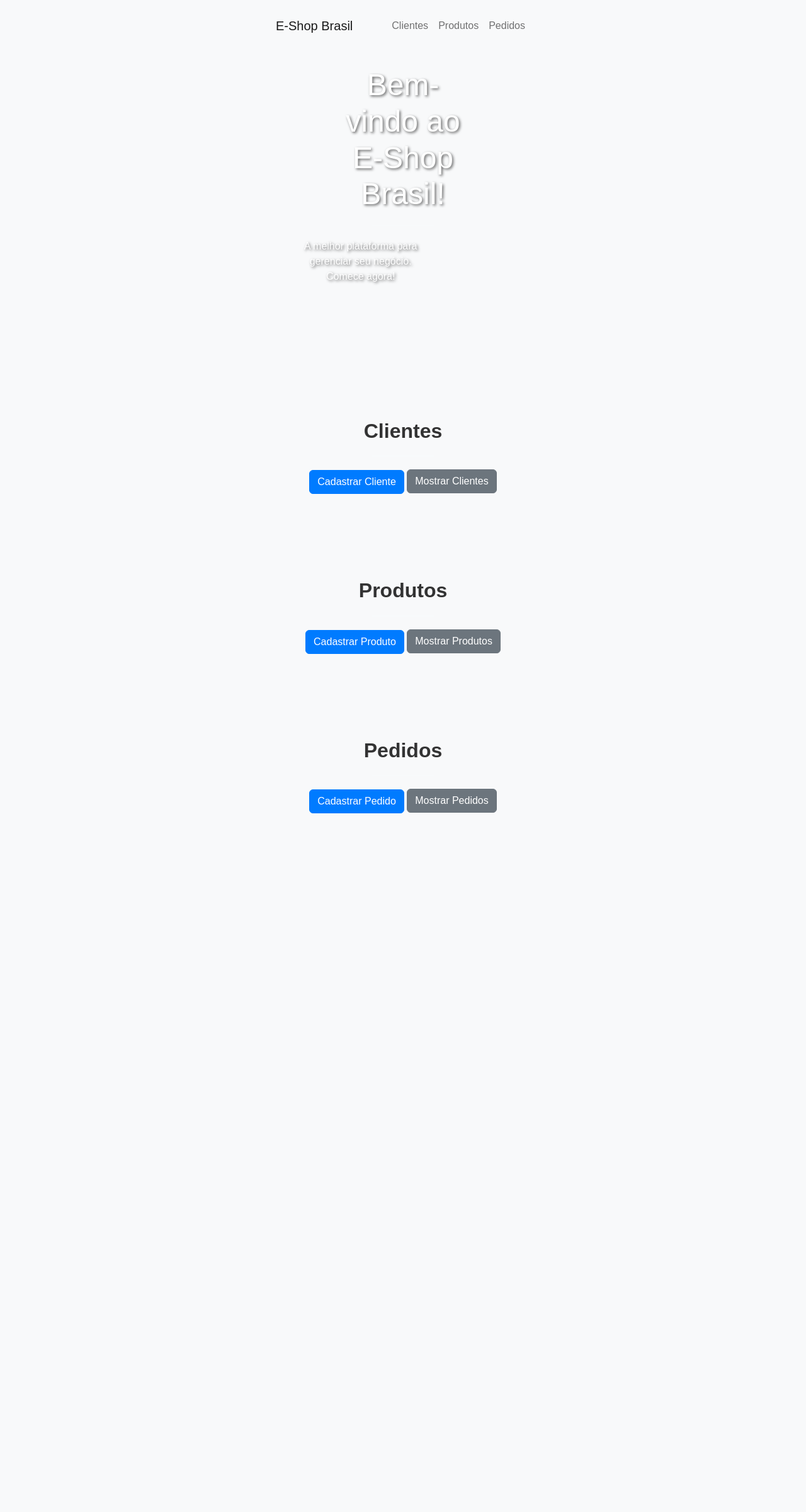
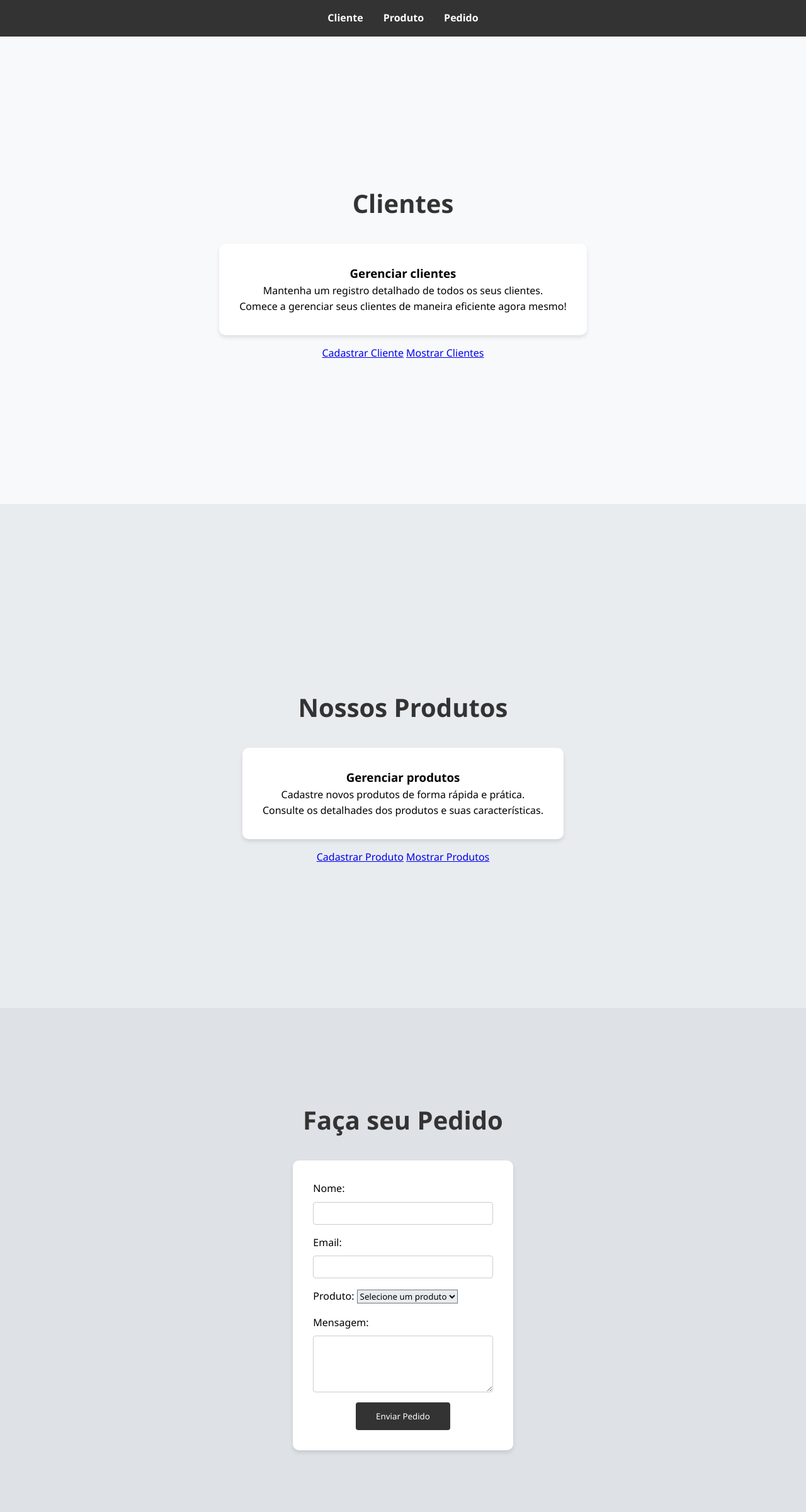
Before and after one commit to jefferson-ribeiro/cadastro_python, a Flask app: page / in a window 1280 px wide. Shown: the whole page at 63% size. Before the commit the page ends 1291 px from the top, so only its background shows below. Run offline with Flask 3, Linux system fonts and the light colour scheme.

Commit message:
conclusao clientes e produtos

```diff
--- a/ecommerce_app/app/routes.py
+++ b/ecommerce_app/app/routes.py
@@ -37,13 +37,18 @@ def submit_cliente():
 
 @app.route('/submit_produto', methods=['POST'])
 def submit_produto():
-    nome = request.form.get('name')
+    nome = request.form.get('nome')
     descricao = request.form.get('descricao')
     valor = float(request.form.get('valor'))
-    codigo = len(produtos) + 1
-    produto = Produto(codigo, nome, descricao, valor)
-    produtos.append(produto)
-    return f"Produto cadastrado com sucesso! Nome: {nome}, Descrição: {descricao}, Valor: {valor}"
+    # codigo = len(produtos) + 1
+    # produto = Produto(codigo, nome, descricao, valor)
+    # produtos.append(produto)
+    # return f"Produto cadastrado com sucesso! Nome: {nome}, Descrição: {descricao}, Valor: {valor}"
+    cursor = db.cursor()
+    cursor.execute("INSERT INTO produtos (nome, descricao, valor) VALUES (%s, %s, %s)",
+                   (nome, descricao, valor))
+    db.commit()
+    return redirect(url_for('produto'))
 
 @app.route('/submit_pedido', methods=['POST'])
 def submit_pedido():
@@ -71,6 +76,9 @@ def show_clientes():
 
 @app.route('/show_produtos')
 def show_produtos():
+    cursor = db.cursor()
+    cursor.execute("SELECT * FROM produtos")
+    produtos = cursor.fetchall()
     return render_template('produtos.html', produtos=produtos)
 
 @app.route('/show_pedidos')
--- /dev/null
+++ b/ecommerce_app/app/static/css/index/style.css
@@ -0,0 +1,130 @@
+* {
+  margin: 0;
+  padding: 0;
+  box-sizing: border-box;
+  font-family: "Segoe UI", Tahoma, Geneva, Verdana, sans-serif;
+}
+
+html {
+  scroll-behavior: smooth;
+}
+
+body {
+  line-height: 1.6;
+}
+
+nav {
+  position: fixed;
+  width: 100%;
+  background: #333;
+  padding: 1rem;
+  z-index: 1000;
+}
+
+nav ul {
+  display: flex;
+  justify-content: center;
+  gap: 2rem;
+  list-style: none;
+}
+
+nav a {
+  color: white;
+  text-decoration: none;
+  font-weight: bold;
+  transition: color 0.3s;
+}
+
+nav a:hover {
+  color: #ffd700;
+}
+
+section {
+  min-height: 100vh;
+  padding: 6rem 2rem 2rem;
+  display: flex;
+  flex-direction: column;
+  justify-content: center;
+  align-items: center;
+}
+
+#cliente {
+  background: #f8f9fa;
+}
+
+#produto {
+  background: #e9ecef;
+}
+
+#pedido {
+  background: #dee2e6;
+}
+
+.container {
+  max-width: 1200px;
+  margin: 0 auto;
+  text-align: center;
+}
+
+h2 {
+  font-size: 2.5rem;
+  margin-bottom: 2rem;
+  color: #333;
+}
+
+.card {
+  background: white;
+  padding: 2rem;
+  border-radius: 10px;
+  box-shadow: 0 4px 6px rgba(0, 0, 0, 0.1);
+  margin: 1rem;
+  transition: transform 0.3s;
+}
+
+.card:hover {
+  transform: translateY(-5px);
+}
+
+.form-group {
+  margin-bottom: 1rem;
+  text-align: left;
+}
+
+input,
+textarea {
+  width: 100%;
+  padding: 0.5rem;
+  margin-top: 0.5rem;
+  border: 1px solid #ccc;
+  border-radius: 4px;
+}
+
+button {
+  background: #333;
+  color: white;
+  padding: 0.8rem 2rem;
+  border: none;
+  border-radius: 4px;
+  cursor: pointer;
+  transition: background 0.3s;
+}
+
+button:hover {
+  background: #555;
+}
+
+@media (max-width: 768px) {
+  nav ul {
+    flex-direction: column;
+    align-items: center;
+    gap: 1rem;
+  }
+
+  h2 {
+    font-size: 2rem;
+  }
+
+  .card {
+    margin: 1rem 0;
+  }
+}
--- a/ecommerce_app/app/static/css/styles.css
+++ /dev/null
@@ -1,120 +0,0 @@
-/* styles.css */
-
-body {
-  background-color: #f8f9fa;
-  font-family: "Arial", sans-serif;
-  /* padding-top: 5px; /* Ajuste conforme necessário */
-}
-
-header.masthead {
-  position: relative;
-  width: 100%;
-  min-height: 75vh;
-  /* background: url("/ecommerce_app/app/static/assets/img/bg-masthead.jpg")
-    no-repeat center center; */
-  background-size: cover;
-  display: flex;
-  align-items: center;
-  justify-content: center;
-  color: white;
-  text-shadow: 2px 2px 4px rgba(0, 0, 0, 0.6);
-}
-
-header.masthead h1 {
-  font-size: 3rem;
-}
-
-
-/* Adiciona padding-top nas seções */
-section {
-  padding: 60px 0;
-  scroll-margin-top: 70px; /* Compensa a altura da navbar */
-}
-
-.divider {
-  border-top: 2px solid #f8f9fa;
-  width: 100px;
-  margin: 20px auto;
-}
-
-.container {
-  max-width: 500px;
-  margin-top: 5px;
-}
-
-/* Adicionando um novo container maior para as tabelas */
-.container-table {
-  max-width: 900px;
-  margin-top: 50px;
-  margin-left: auto;
-  margin-right: auto;
-}
-
-h2 {
-  color: #333;
-  font-size: 2rem;
-  font-weight: bold;
-}
-
-.form-label {
-  color: #555;
-}
-
-.form-control {
-  border: 2px solid #ddd;
-  border-radius: 5px;
-}
-
-.form-control:focus {
-  border-color: #007bff;
-  box-shadow: 0 0 5px rgba(0, 123, 255, 0.5);
-}
-
-.btn-primary {
-  background-color: #007bff;
-  border-color: #007bff;
-  transition: background-color 0.3s, border-color 0.3s;
-  margin-bottom: 10px;
-}
-
-.btn-primary:hover {
-  background-color: #0056b3;
-  border-color: #004085;
-}
-
-/* Novos estilos para a tabela */
-.table {
-  background-color: #ffffff;
-  border-radius: 5px;
-  overflow: hidden;
-  box-shadow: 0 0 10px rgba(0, 0, 0, 0.1);
-}
-
-.table thead {
-  background-color: #007bff;
-  color: #ffffff;
-}
-
-.table th,
-.table td {
-  text-align: center;
-  vertical-align: middle;
-}
-
-.table-hover tbody tr:hover {
-  background-color: #f1f1f1;
-}
-
-.btn-secondary {
-  background-color: #6c757d;
-  border-color: #6c757d;
-  margin-bottom: 10px;
-}
-
-/* Estilos Responsivos para a Tabela */
-@media (max-width: 768px) {
-  .table-responsive {
-    overflow-x: auto;
-    -webkit-overflow-scrolling: touch;
-  }
-}
--- a/ecommerce_app/app/static/js/scripts.js
+++ b/ecommerce_app/app/static/js/scripts.js
@@ -30,3 +30,27 @@ document.querySelectorAll("a.nav-link").forEach((anchor) => {
       .scrollIntoView({ behavior: "smooth" });
   });
 });
+
+document.getElementById("pedidoForm").addEventListener("submit", function (e) {
+  e.preventDefault();
+  const nome = document.getElementById("nome").value;
+  const email = document.getElementById("email").value;
+  const produto = document.getElementById("produto").value;
+  const mensagem = document.getElementById("mensagem").value;
+
+  // Aqui você pode adicionar a lógica para enviar o pedido
+  alert(
+    `Pedido recebido!\nNome: ${nome}\nEmail: ${email}\nProduto: ${produto}\nMensagem: ${mensagem}`
+  );
+  this.reset();
+});
+
+// Smooth scroll para links da navegação
+document.querySelectorAll("nav a").forEach((anchor) => {
+  anchor.addEventListener("click", function (e) {
+    e.preventDefault();
+    const targetId = this.getAttribute("href");
+    const targetSection = document.querySelector(targetId);
+    targetSection.scrollIntoView({ behavior: "smooth" });
+  });
+});
--- a/ecommerce_app/app/templates/cliente_form.html
+++ b/ecommerce_app/app/templates/cliente_form.html
@@ -28,7 +28,7 @@
 </head>
 
 <body>
-	<div id="booking" class="section">
+	<div id="booking_cli" class="section">
 		<div class="section-center">
 			<div class="container">
 				<div class="row">
--- a/ecommerce_app/app/templates/index.html
+++ b/ecommerce_app/app/templates/index.html
@@ -1,89 +1,83 @@
-<!DOCTYPE html>
-<html lang="pt-br">
+<html>
 
 <head>
+  <base href="." />
   <meta charset="UTF-8">
   <meta name="viewport" content="width=device-width, initial-scale=1.0">
   <title>E-Shop Brasil</title>
-    <!-- Bootstrap CSS -->
-    <link href="https://cdn.jsdelivr.net/npm/bootstrap@5.2.3/dist/css/bootstrap.min.css" rel="stylesheet">
   <!-- Seu CSS personalizado -->
-    <link rel="stylesheet" href="{{ url_for('static', filename='css/styles.css') }}">
+  <link rel="stylesheet" href="{{ url_for('static', filename='css/index/style.css') }}">
 </head>
 
-<body id="page-top">
-    <!-- Navigation -->
-    <nav class="navbar navbar-expand-lg navbar-light fixed-top py-3" id="mainNav">
-        <div class="container px-4 px-lg-5">
-            <a class="navbar-brand" href="#page-top">E-Shop Brasil</a>
-            <button class="navbar-toggler navbar-toggler-right" type="button" data-bs-toggle="collapse"
-                data-bs-target="#navbarResponsive" aria-controls="navbarResponsive" aria-expanded="false"
-                aria-label="Toggle navigation"><span class="navbar-toggler-icon"></span></button>
-            <div class="collapse navbar-collapse" id="navbarResponsive">
-                <ul class="navbar-nav ms-auto my-2 my-lg-0">
-                    <li class="nav-item"><a class="nav-link" href="#clientes">Clientes</a></li>
-                    <li class="nav-item"><a class="nav-link" href="#produtos">Produtos</a></li>
-                    <li class="nav-item"><a class="nav-link" href="#pedidos">Pedidos</a></li>
+<body>
+  <nav>
+    <ul>
+      <li><a href="#cliente">Cliente</a></li>
+      <li><a href="#produto">Produto</a></li>
+      <li><a href="#pedido">Pedido</a></li>
     </ul>
+  </nav>
+
+  <section id="cliente">
+    <div class="container">
+      <h2>Clientes</h2>
+      <div class="card">
+        <h3>Gerenciar clientes</h3>
+        <p>Mantenha um registro detalhado de todos os seus clientes.</p>
+        <p>Comece a gerenciar seus clientes de maneira eficiente agora mesmo!</p>
       </div>
-        </div>
-    </nav>
-    <!-- Masthead -->
-    <header class="masthead">
-        <div class="container px-4 px-lg-5 h-100 d-flex align-items-center justify-content-center">
-            <div class="row gx-4 gx-lg-5 text-center w-100">
-                <div class="col-lg-8 mx-auto">
-                    <h1 class="text-white font-weight-bold">Bem-vindo ao E-Shop Brasil!</h1>
-                    <hr class="divider" />
-                </div>
-                <div class="col-lg-8 align-self-baseline">
-                    <p class="text-white-75 mb-5">A melhor plataforma para gerenciar seu negócio. Comece agora!</p>
-                </div>
-            </div>
-        </div>
-    </header>
-    <!-- Sections -->
-    <!-- Seção Clientes -->
-    <section id="clientes">
-        <div class="container">
-            <h2 class="text-center mt-0">Clientes</h2>
-            <hr class="divider" />
       <div class="text-center">
         <a href="/cliente" class="btn btn-primary mb-2">Cadastrar Cliente</a>
         <a href="/show_clientes" class="btn btn-secondary">Mostrar Clientes</a>
       </div>
     </div>
+    </div>
   </section>
 
-    <!-- Seção Produtos -->
-    <section id="produtos">
+  <section id="produto">
     <div class="container">
-            <h2 class="text-center mt-0">Produtos</h2>
-            <hr class="divider" />
+      <h2>Nossos Produtos</h2>
+      <div class="card">
+        <h3>Gerenciar produtos</h3>
+        <p>Cadastre novos produtos de forma rápida e prática.</p>
+        <p>Consulte os detalhades dos produtos e suas características.</p>
+      </div>
       <div class="text-center">
         <a href="/produto" class="btn btn-primary mb-2">Cadastrar Produto</a>
         <a href="/show_produtos" class="btn btn-secondary">Mostrar Produtos</a>
       </div>
-        </div>
   </section>
 
-    <!-- Seção Pedidos -->
-    <section id="pedidos">
+  <section id="pedido">
     <div class="container">
-            <h2 class="text-center mt-0">Pedidos</h2>
-            <hr class="divider" />
-            <div class="text-center">
-                <a href="/pedido" class="btn btn-primary mb-2">Cadastrar Pedido</a>
-                <a href="/show_pedidos" class="btn btn-secondary">Mostrar Pedidos</a>
+      <h2>Faça seu Pedido</h2>
+      <div class="card">
+        <form id="pedidoForm">
+          <div class="form-group">
+            <label for="nome">Nome:</label>
+            <input type="text" id="nome" required>
+          </div>
+          <div class="form-group">
+            <label for="email">Email:</label>
+            <input type="email" id="email" required>
+          </div>
+          <div class="form-group">
+            <label for="produto">Produto:</label>
+            <select id="produto" required>
+              <option value="">Selecione um produto</option>
+              <option value="premium">Produto Premium</option>
+              <option value="standard">Produto Standard</option>
+            </select>
+          </div>
+          <div class="form-group">
+            <label for="mensagem">Mensagem:</label>
+            <textarea id="mensagem" rows="4"></textarea>
+          </div>
+          <button type="submit">Enviar Pedido</button>
+        </form>
       </div>
     </div>
   </section>
-
-    <!-- Bootstrap JS -->
-    <script src="https://cdn.jsdelivr.net/npm/bootstrap@5.2.3/dist/js/bootstrap.bundle.min.js"></script>
-
-    <!-- Seu JS personalizado -->
-    <script src="{{ url_for('static', filename='js/scripts.js') }}"></script>
 </body>
 
 </html>
```
Also changed, not shown: ecommerce_app/app/static/css/form/style.css (+9 -2 lines), ecommerce_app/app/templates/produto_form.html (+69 -14 lines), ecommerce_app/app/templates/produtos.html (+33 -8 lines), ecommerce_app/app/static/assets/img/img-cliente.jpg (renamed from ecommerce_app/app/static/assets/img/bg-masthead.jpg), ecommerce_app/app/static/assets/img/img-pedido.jpg (added), ecommerce_app/app/static/assets/img/img-products.jpg (added). Lines whose indentation alone changed are shown as unchanged.
